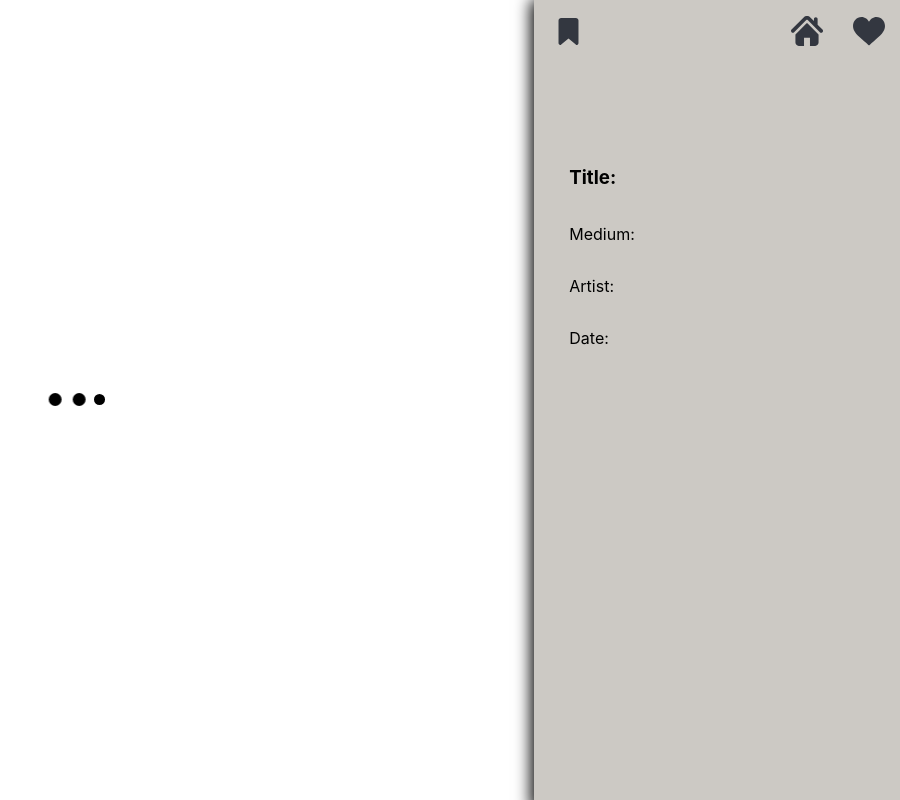
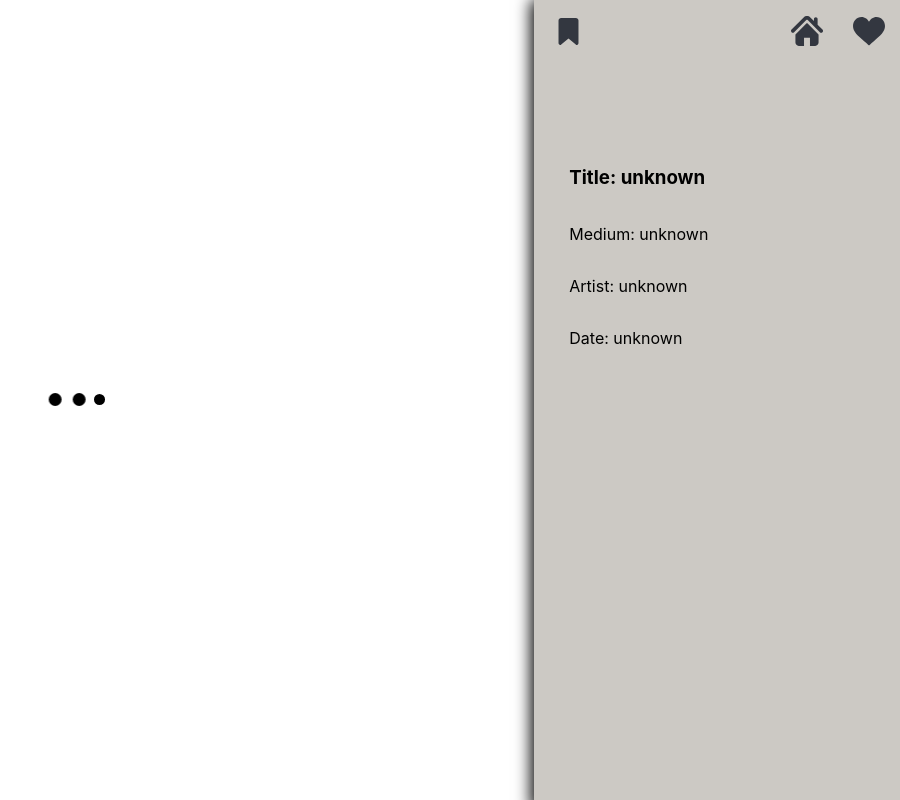
Before and after one commit to PaigeVannelli/FOMA, a React (Create React App) app: page /gallery in a window 1280 px wide. Shown: the whole page, without its empty margins (380-1280 px from the left). Built offline with nearby package versions, Linux system fonts and the light colour scheme.

Commit message:
Set unknown as default if no details found

```diff
--- a/src/Components/ArtDetails/ArtDetails.js
+++ b/src/Components/ArtDetails/ArtDetails.js
@@ -30,10 +30,10 @@ const ArtDetails = (props) => {
         </button>
         <Nav submitFavorite={props.submitFavorite} />
       </div>
-      <h1 className='title details'>Title: {props.currentArt.title}</h1>
-      <p className='details'>Medium: {props.currentArt.medium}</p>
-      <p className='details'>Artist: {props.currentArt.artist}</p>
-      <p className='details'>Date: {props.currentArt.date}</p>
+      <h1 className='title details'>Title: {props.currentArt.title ? props.currentArt.title : 'unknown'}</h1>
+      <p className='details'>Medium: {props.currentArt.medium ? props.currentArt.medium : 'unknown'}</p>
+      <p className='details'>Artist: {props.currentArt.artist ? props.currentArt.artist : 'unknown'}</p>
+      <p className='details'>Date: {props.currentArt.date ? props.currentArt.date : 'unknown'}</p>
     </article>
   )
 }
```
